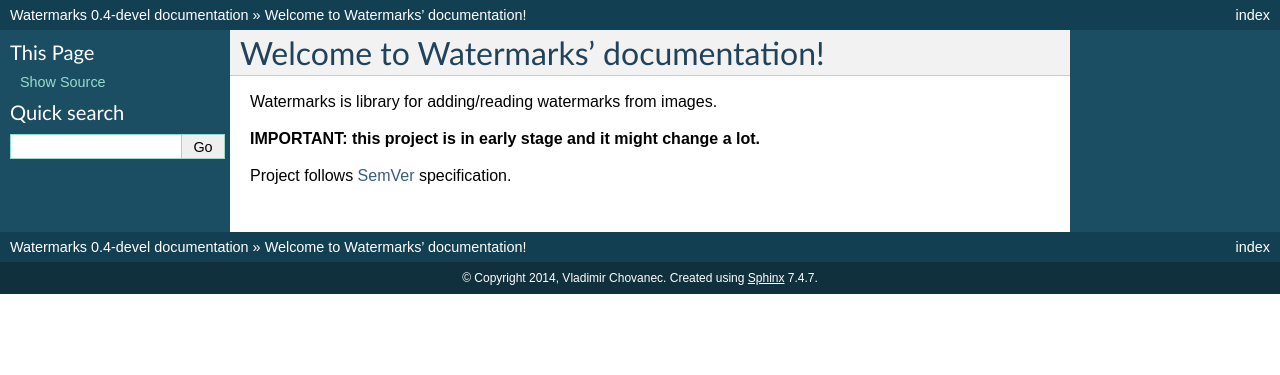
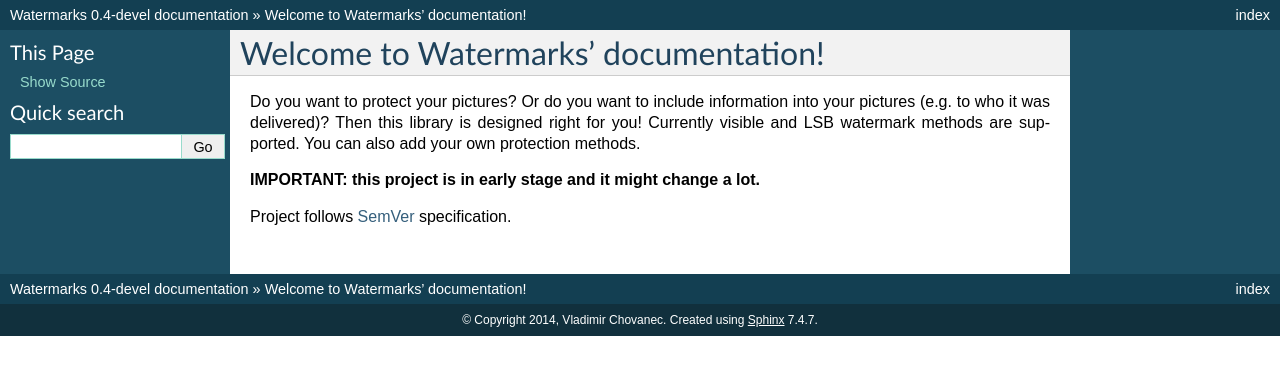
Before and after one commit to vladozc/watermarks, a Sphinx documentation site: the page built from doc/source/overview.rst, in a window 1280 px wide. Shown: the top 375 px of the page. Built offline with Sphinx 7.4.7, drawn with Linux system fonts in a browser that asks for light colours.

Commit message:
update main description

```diff
--- a/doc/source/overview.rst
+++ b/doc/source/overview.rst
@@ -1,7 +1,7 @@
 Welcome to Watermarks' documentation!
 =======================================
 
-Watermarks is library for adding/reading watermarks from images.
+Do you want to protect your pictures? Or do you want to include information into your pictures (e.g. to who it was delivered)? Then this library is designed right for you! Currently visible and LSB watermark methods are supported. You can also add your own protection methods.
 
 **IMPORTANT: this project is in early stage and it might change a lot.**
 
--- a/setup.py
+++ b/setup.py
@@ -15,7 +15,7 @@ setup(
     packages=find_packages('src'),
     scripts=['bin/wm-reader', 'bin/wm-writer'],
     version=watermarks.__version__,
-    description='Library for adding/reading watermarks from images. Currently visible and LSB watermark methods are supported.',
+    description='Do you want to protect your pictures? Or do you want to include information into your pictures (e.g. to who it was delivered)? Then this library is designed right for you! Currently visible and LSB watermark methods are supported. You can also add your own protection methods.',
     author='Vladimir Chovanec',
     author_email='vladimir.chovanec.zc@gmail.com',
     maintainer_email='watermarks.py@gmail.com',
```
